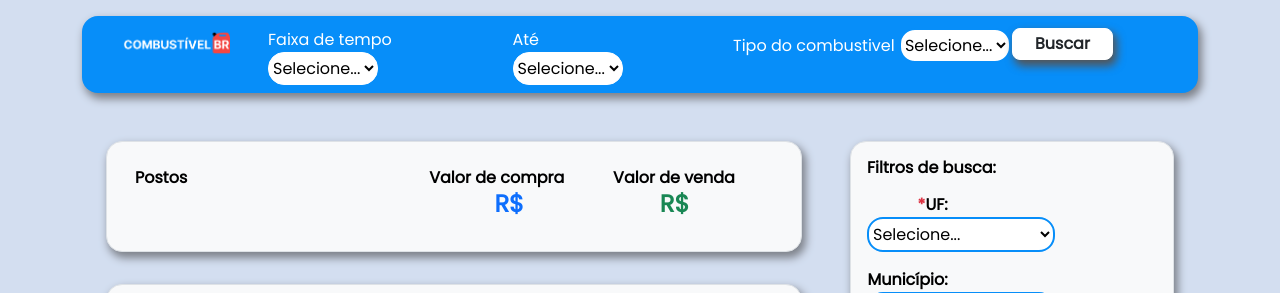
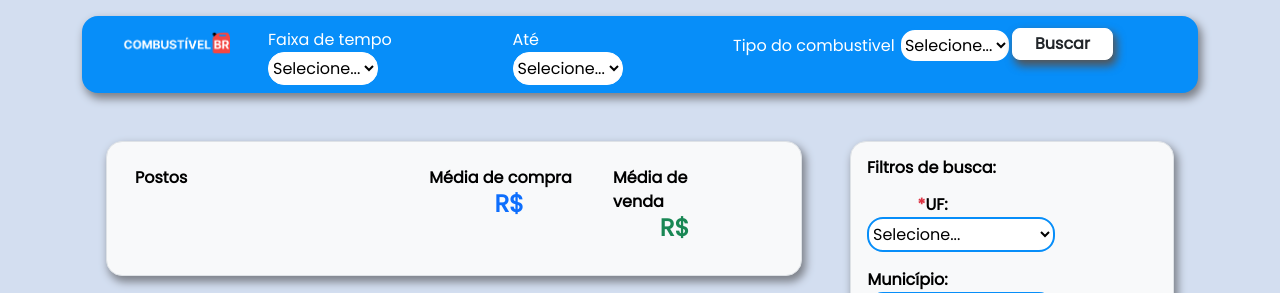
Before and after one commit to AndersonFariasCorrea/combustiveis, a Flask app: page / in a window 1280 px wide. Shown: the top 293 px of the page. Run offline with Flask 2, Linux system fonts and the light colour scheme; data that the repository does not hold is empty; parts of the project's set-up code (start-up, migrations or seed data) failed here and were passed over.

Commit message:
fix reuso do chart

```diff
--- a/api/static/js/app.js
+++ b/api/static/js/app.js
@@ -43,6 +43,7 @@
 
     $scope.barChart = (query) => {
         const ctx = document.getElementById('myChart');
+        if (ctx.length > 0) ctx.destroy();
 
         get('listarMediaPrecoPorAno', 'GET', query).then(function (result) {
             if (result) {
--- a/api/templates/index.html
+++ b/api/templates/index.html
@@ -66,11 +66,11 @@
                                     <div class="row">
                                         <div class="col-2"></div>
                                         <div class="col-5">
-                                            Valor de compra<br>
+                                            Média de compra<br>
                                             <p class="h4 text-primary fw-bolder text-center" ng-bind="'R$' + (data.avg_preco_compra | number : 2)"></p>
                                         </div>
                                         <div class="col-4">
-                                            Valor de venda<br>
+                                            Média de venda<br>
                                             <p class="h4 text-success fw-bolder text-center" ng-bind="'R$' + (data.avg_preco_venda | number : 2)"></p>
                                         </div>
                                     </div>
```
